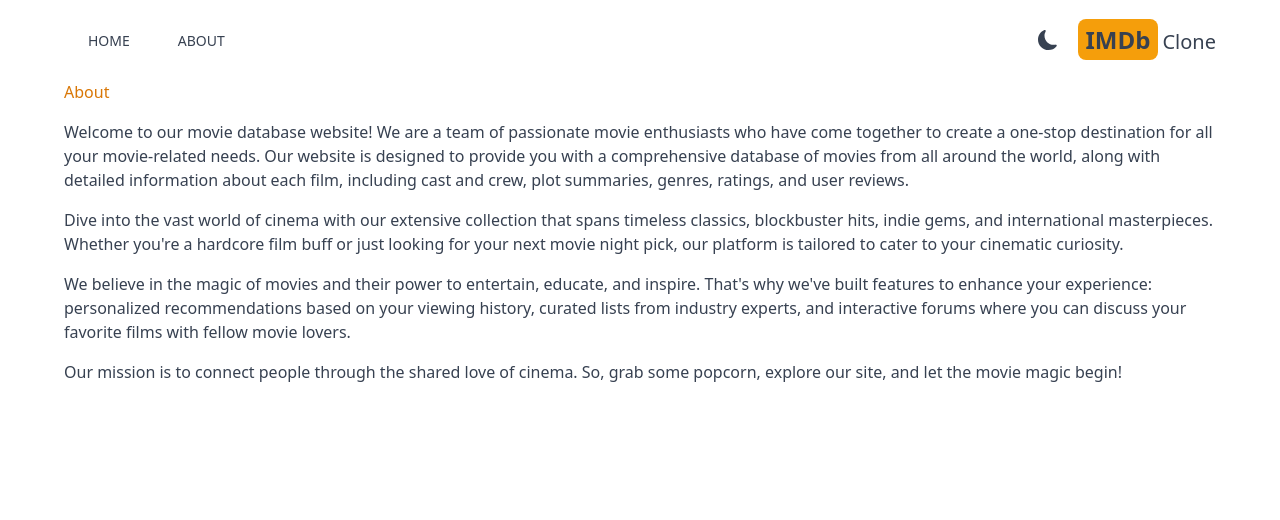
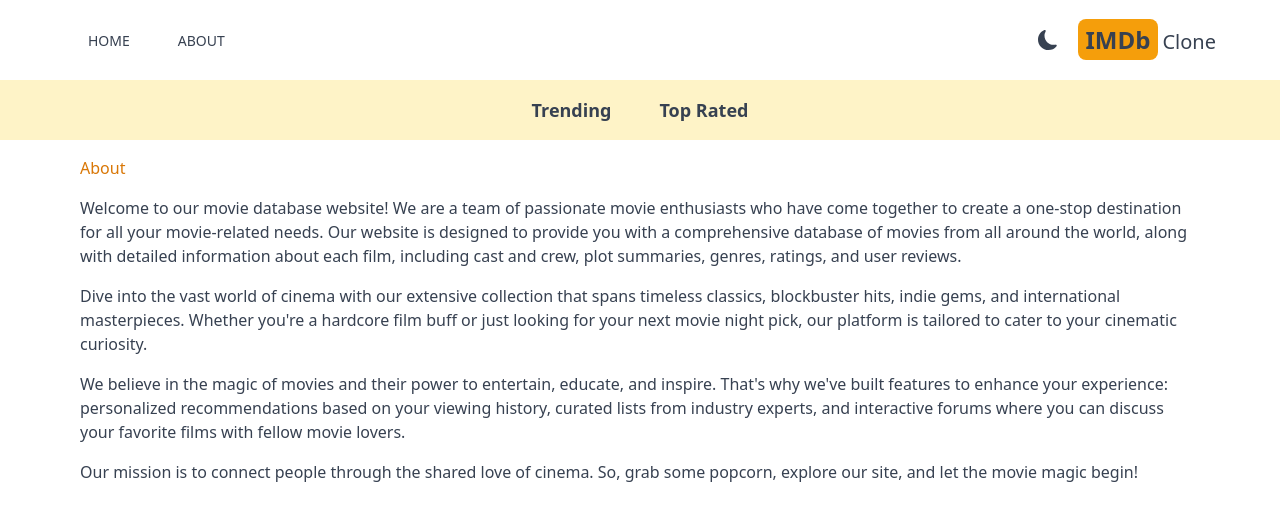
Before and after one commit to BoukharsaOmar/imdbClone, a Next.js app: page /about in a window 1280 px wide. Shown: the top 520 px of the page. Built offline with nearby package versions, Linux system fonts and the light colour scheme.

Commit message:
create the navbar component

```diff
--- a/src/app/about/page.jsx
+++ b/src/app/about/page.jsx
@@ -1,7 +1,7 @@
 import React from 'react'
 
 export default function About() {
-  return <div className="max-w-6xl mx-auto space-y-4">
+  return <div className="max-w-6xl mx-auto space-y-4 p-4">
     <h1 className="text-2x1 font-medium text-amber-600">About</h1>
       <p>
         Welcome to our movie database website! We are a team of passionate movie enthusiasts who have come together to create a one-stop destination for all your movie-related needs. Our website is designed to provide you with a comprehensive database of movies from all around the world, along with detailed information about each film, including cast and crew, plot summaries, genres, ratings, and user reviews.
--- a/src/app/layout.jsx
+++ b/src/app/layout.jsx
@@ -1,4 +1,5 @@
 import Header from '@/components/Header';
+import Navbar from '@/components/Navbar';
 import './globals.css';
 import Providers from './Providers';
 
@@ -10,7 +11,9 @@
           {/* Header */}
           <Header />
 
-          {/* Navbar* /}
+          {/* Navbar */}
+
+          <Navbar />
 
           {/* SearchBox */}
 
--- /dev/null
+++ b/src/components/Navbar.jsx
@@ -0,0 +1,11 @@
+import React from 'react'
+import NavbarItem from './NavbarItem';
+
+export default function Navbar() {
+  return (
+    <div className="flex justify-center dark:bg-gray-600 bg-amber-100 lg:text-lg p-4">
+      <NavbarItem title="Trending" param="fetchTrending" />
+      <NavbarItem title="Top Rated" param="fetchTopRated" />
+    </div>
+  );
+}
--- /dev/null
+++ b/src/components/NavbarItem.jsx
@@ -0,0 +1,25 @@
+"use client";
+
+import React from 'react';
+
+import Link from 'next/link';
+
+import { useSearchParams } from 'next/navigation';
+
+export default function NavbarItem( { title, param}) {
+
+  const searchParams = useSearchParams();
+  const genre = searchParams.get("genre");
+
+  return (
+    <div>
+      <Link
+        className={`m-4 hover:text-amber-600 font-semibold p-2 ${
+          genre && genre === param && "underline underline-offset-8 decoration-4 decoration-amber-500 rounded-lg"
+        }`}
+        href={`/?genre=${param}`}>
+        {title}
+      </Link>
+    </div>
+  );
+}
```
